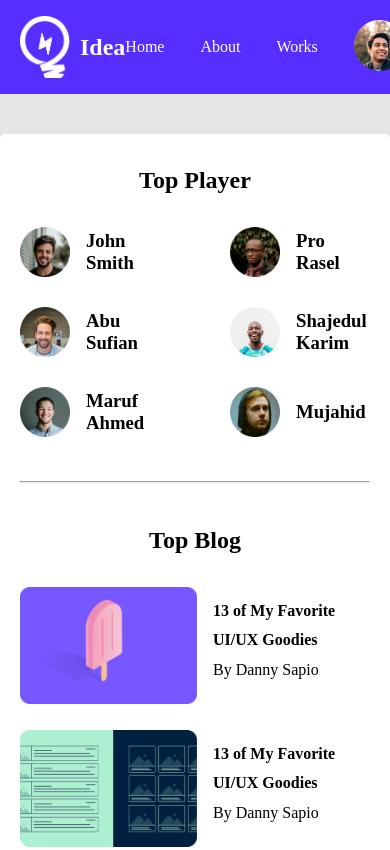
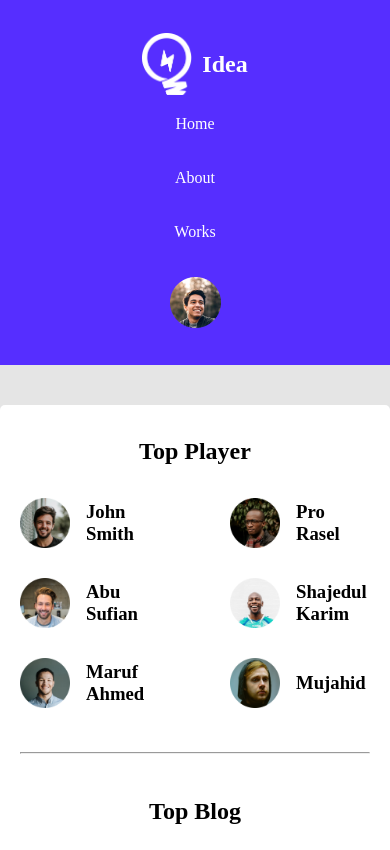
Before and after one commit to biswascom/Module-10, a plain HTML site: page index.html in a window 390 px wide. Shown: the top 850 px of the page. Drawn offline with Linux system fonts and the light colour scheme.

Commit message:
Bug Fixes

```diff
--- a/style.css
+++ b/style.css
@@ -39,11 +39,11 @@ h4 {
     line-height: 1.8rem;
 }
 
-/* Nav Area */
-
 .heading-text {
     text-align: center;
 }
+
+/* Nav Area */
 
 .nav-area {
     background: #562EFF;
@@ -171,6 +171,21 @@ h4 {
 /* Media Query */
 
 @media only screen and (max-width: 576px) {
+    .nav-container {
+        flex-direction: column;
+        height: 100%;
+    }
+
+    .logo {
+        text-align: center;
+        margin-bottom: 20px;
+    }
+
+    .nav-bar ul {
+        flex-direction: column;
+        text-align: center;
+    }
+
     .players {
         grid-template-columns: repeat(2, 1fr);
     }
@@ -190,6 +205,10 @@ h4 {
 }
 
 @media only screen and (min-width: 577px) and (max-width: 778px) {
+    .nav-bar ul {
+        gap: 10px;
+    }
+
     .players {
         grid-template-columns: repeat(2, 1fr);
     }
```
